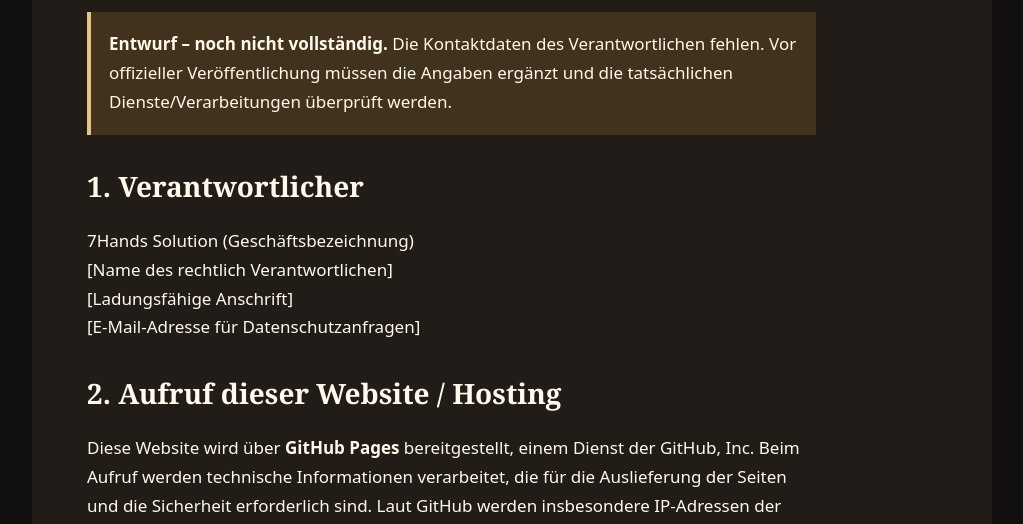
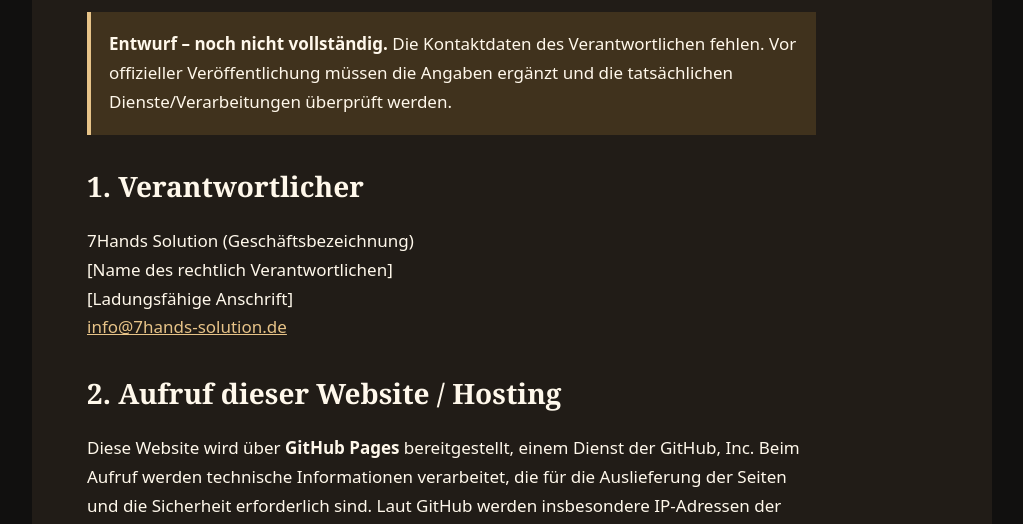
Before and after one commit to mak79-hub/7hands-solution, a plain HTML site: page datenschutz.html in a window 1280 px wide. Shown: the part 276-800 px from the top of the page, without its empty margins (128-1151 px from the left). Drawn offline with Linux system fonts and the light colour scheme.

Commit message:
Add business contact email to datenschutz.html

```diff
--- a/datenschutz.html
+++ b/datenschutz.html
@@ -10,7 +10,7 @@ main{background:#211c17;padding:clamp(25px,5vw,55px);border-top:2px solid #aa804
 footer{font-size:14px;border-top:1px solid #695335;color:#e3d8c7}
 p{max-width:75ch;overflow-wrap:anywhere}
 </style></head><body><header><a class="logo" href="/">7Hands Solution</a><nav><a href="/">Startseite</a><a href="/impressum.html">Impressum</a><a href="/datenschutz.html">Datenschutz</a></nav></header><main><h1>Datenschutzerklärung</h1><p class="note"><strong>Entwurf – noch nicht vollständig.</strong> Die Kontaktdaten des Verantwortlichen fehlen. Vor offizieller Veröffentlichung müssen die Angaben ergänzt und die tatsächlichen Dienste/Verarbeitungen überprüft werden.</p>
-<h2>1. Verantwortlicher</h2><p>7Hands Solution (Geschäftsbezeichnung)<br>[Name des rechtlich Verantwortlichen]<br>[Ladungsfähige Anschrift]<br>[E-Mail-Adresse für Datenschutzanfragen]</p>
+<h2>1. Verantwortlicher</h2><p>7Hands Solution (Geschäftsbezeichnung)<br>[Name des rechtlich Verantwortlichen]<br>[Ladungsfähige Anschrift]<br><a href="mailto:info@7hands-solution.de">info@7hands-solution.de</a></p>
 <h2>2. Aufruf dieser Website / Hosting</h2><p>Diese Website wird über <strong>GitHub Pages</strong> bereitgestellt, einem Dienst der GitHub, Inc. Beim Aufruf werden technische Informationen verarbeitet, die für die Auslieferung der Seiten und die Sicherheit erforderlich sind. Laut GitHub werden insbesondere IP-Adressen der Besucher zu Sicherheitszwecken protokolliert und gespeichert. Weitere Informationen sind in der <a href="https://docs.github.com/de/pages/getting-started-with-github-pages/what-is-github-pages">GitHub-Pages-Dokumentation</a> und der <a href="https://docs.github.com/de/site-policy/privacy-policies/github-general-privacy-statement">GitHub-Datenschutzerklärung</a> zu finden.</p>
 <p>Die Verarbeitung erfolgt, soweit für den technisch sicheren Betrieb der Webseite erforderlich, auf Grundlage von Art. 6 Abs. 1 lit. f DSGVO. Angaben zu möglichen Drittlandübermittlungen, Speicherdauer und datenschutzrechtlichen Verträgen sind anhand der aktuellen Hosting-Konfiguration abschließend zu prüfen.</p>
 <h2>3. Kontaktaufnahme</h2><p>Wenn Sie uns per E-Mail kontaktieren, verarbeiten wir Ihre übermittelten Angaben zur Bearbeitung Ihrer Anfrage und gegebenenfalls zur Anbahnung eines Vertrags (Art. 6 Abs. 1 lit. b DSGVO) oder auf Grundlage unseres berechtigten Interesses an der Bearbeitung von Anfragen (Art. 6 Abs. 1 lit. f DSGVO). Eine Weitergabe erfolgt nicht ohne Rechtsgrundlage. Die Aufbewahrung richtet sich nach dem Zweck Ihrer Anfrage und gegebenenfalls gesetzlichen Pflichten.</p>
```
